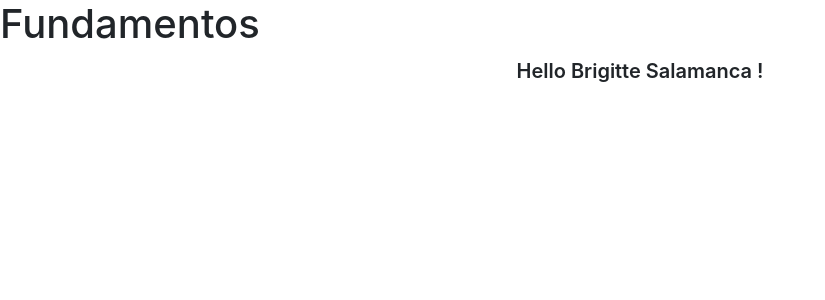
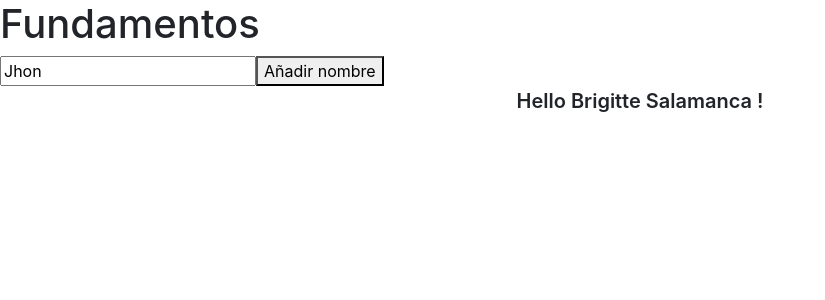
Before and after one commit to Brigitte9219/Fundamentos-Angular, an Angular app: page / in a window 1280 px wide. Shown: the top 300 px of the page, without its empty margins (0-825 px from the left). Built offline with nearby package versions, Linux system fonts and the light colour scheme.

Commit message:
Flujos bi-direccionales

```diff
--- a/src/app/hello/hello/hello.component.html
+++ b/src/app/hello/hello/hello.component.html
@@ -1 +1,6 @@
+<div class="div">
+  <input type="text" [value]="ingreseNombre" (keyup)="actualizarInputName($event)">
+  <button (click)="addName()">Añadir nombre</button>
+</div>
+
 <p (click)="hagaClick()">Hello {{nombre}} {{apellido}} !</p>
--- a/src/app/hello/hello/hello.component.ts
+++ b/src/app/hello/hello/hello.component.ts
@@ -13,10 +13,24 @@ export class HelloComponent {
 
   @Output() saludo:EventEmitter<string> = new EventEmitter<string>();
 
+  listaNombres: Array<string> = [];
+  ingreseNombre: string='Jhon';
+
   constructor(){}
 
   hagaClick(){
     this.saludo.emit('Hola!');
   }
 
+  addName(){
+    this.listaNombres.push(this.ingreseNombre);
+    this.ingreseNombre = '';
+    console.log(this.listaNombres);
+  }
+
+  actualizarInputName(event: any){
+    this.ingreseNombre = event.target.value;
+    console.log(this.ingreseNombre);
+  }
+
 }
```
